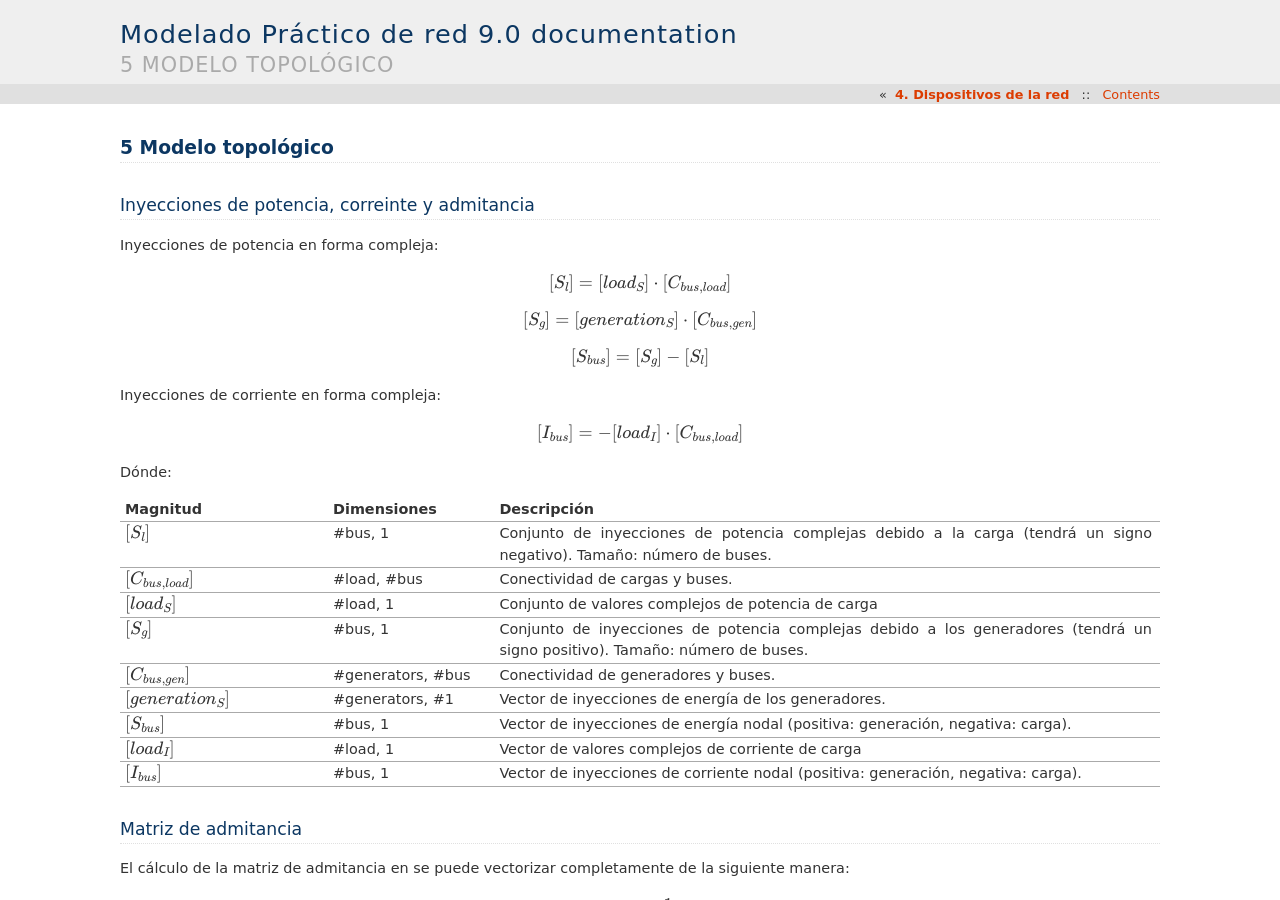
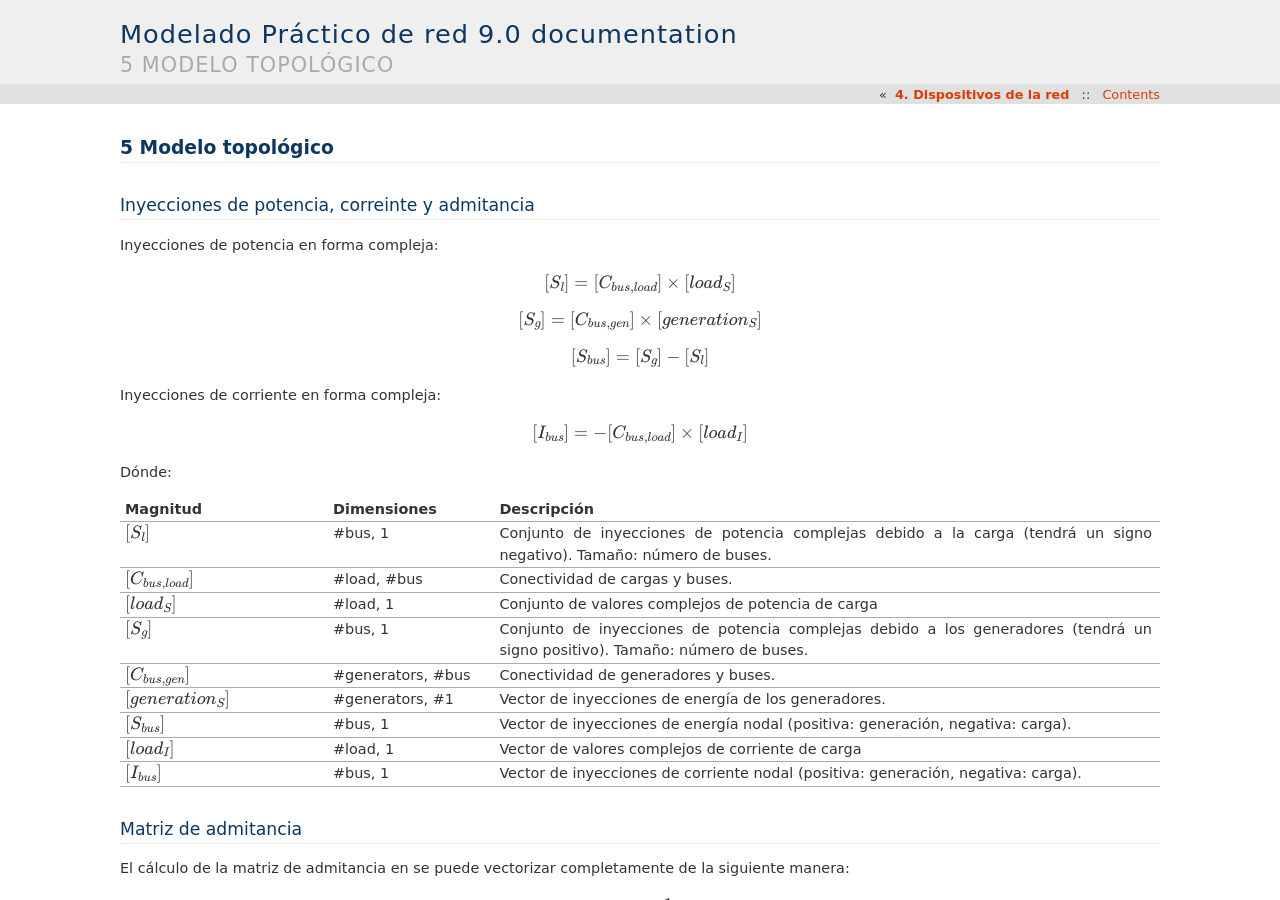
Before and after one commit to SanPen/ModeladoPractico, a Sphinx documentation site: the page built from doc/chapter_5_topological_model.rst, in a window 1280 px wide and 900 px high. Built offline with Sphinx 7.4.7, drawn with Linux system fonts in a browser that asks for light colours.

Commit message:
Changed the topology to compute less sparse matrix transpositions

```diff
--- a/doc/chapter_5_topological_model.rst
+++ b/doc/chapter_5_topological_model.rst
@@ -8,11 +8,11 @@
 Inyecciones de potencia en forma compleja:
 
 .. math::
-	[S_{l} ]= [load_S] \cdot [C_{bus,load}]
+	[S_{l} ]= [C_{bus,load}] \times [load_S]
 
 
 .. math::
-	[S_{g}]= [generation_S] \cdot [C_{bus, gen}]
+	[S_{g}]= [C_{bus, gen}] \times [generation_S]
 
 
 .. math::
@@ -21,7 +21,7 @@
 Inyecciones de corriente en forma compleja:
 
 .. math::
-	[I_{bus}] = - [load_I] \cdot [C_{bus, load}]
+	[I_{bus}] = - [C_{bus, load}] \times [load_I]
 
 
 Dónde:
```
Also changed, not shown: 1 other file.
